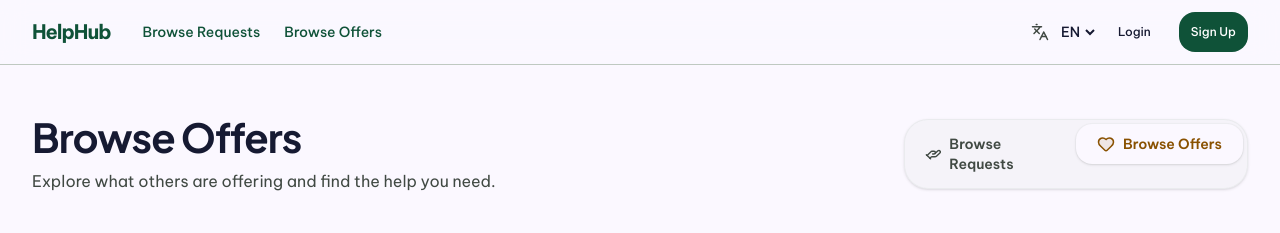
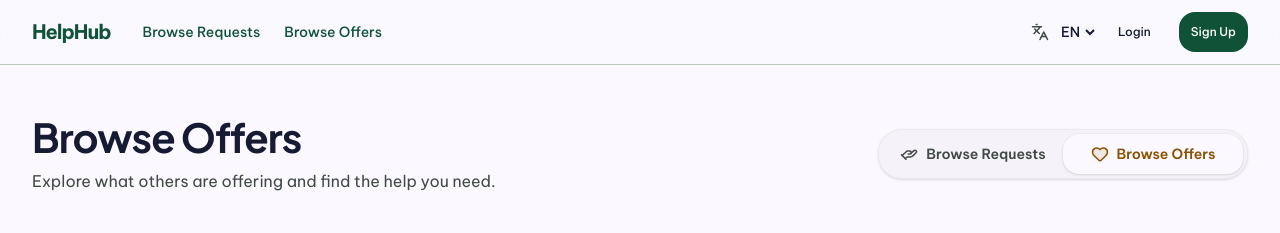
Before and after one commit to shiiro72/helphub, a Next.js app: page /offers in a window 1280 px wide. Shown: the top 233 px of the page. Built offline with nearby package versions, Linux system fonts and the light colour scheme; no server answers; the database is empty.

Commit message:
increase min w on buttons

```diff
--- a/src/components/molecules/BoardToggle.tsx
+++ b/src/components/molecules/BoardToggle.tsx
@@ -12,7 +12,7 @@ export const BoardToggle: React.FC = () => {
 
   return (
     <div className="inline-flex p-1 bg-brand-border/10 rounded-xl border border-brand-border/20 shadow-sm">
-      <Link href="/requests" className="flex-1 min-w-[140px]">
+      <Link href="/requests" className="flex-1 min-w-45">
         <span
           className={`flex items-center justify-center gap-2 px-4 py-2.5 rounded-lg text-sm font-semibold transition-all duration-200 ${
             isRequests
@@ -20,11 +20,14 @@ export const BoardToggle: React.FC = () => {
               : 'text-brand-text-secondary hover:text-brand-text-main hover:bg-brand-surface/50'
           }`}
         >
-          <HandHelping size={18} className={isRequests ? 'text-brand-primary' : 'text-brand-text-secondary'} />
+          <HandHelping
+            size={18}
+            className={isRequests ? 'text-brand-primary' : 'text-brand-text-secondary'}
+          />
           {t('browse_requests')}
         </span>
       </Link>
-      <Link href="/offers" className="flex-1 min-w-[140px]">
+      <Link href="/offers" className="flex-1 min-w-45">
         <span
           className={`flex items-center justify-center gap-2 px-4 py-2.5 rounded-lg text-sm font-semibold transition-all duration-200 ${
             isOffers
@@ -32,7 +35,14 @@ export const BoardToggle: React.FC = () => {
               : 'text-brand-text-secondary hover:text-brand-text-main hover:bg-brand-surface/50'
           }`}
         >
-          <Heart size={18} className={isOffers ? 'text-brand-secondary fill-brand-secondary/10' : 'text-brand-text-secondary'} />
+          <Heart
+            size={18}
+            className={
+              isOffers
+                ? 'text-brand-secondary fill-brand-secondary/10'
+                : 'text-brand-text-secondary'
+            }
+          />
           {t('browse_offers')}
         </span>
       </Link>
```
